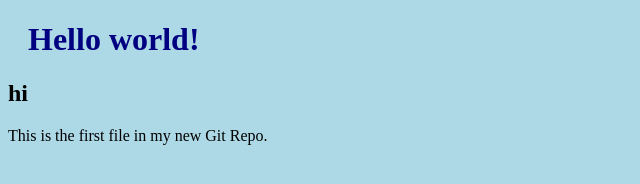
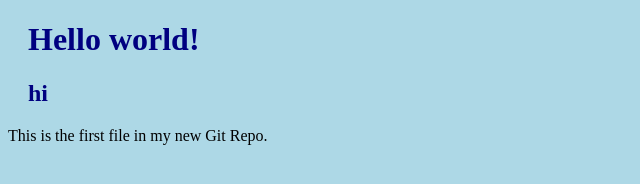
Before and after one commit to CCNPPMIS/hello-world, a plain HTML site: page About.html in a window 1280 px wide. Shown: the full height of the page, 0-640 px from the left. Drawn offline with Linux system fonts and the light colour scheme.

Commit message:
Update bluestyle.css

```diff
--- a/bluestyle.css
+++ b/bluestyle.css
@@ -6,3 +6,7 @@ h1 {
 color: navy;
 margin-left: 20px;
 }
+h2{
+color: navy;
+margin-left: 20px;
+}
```
